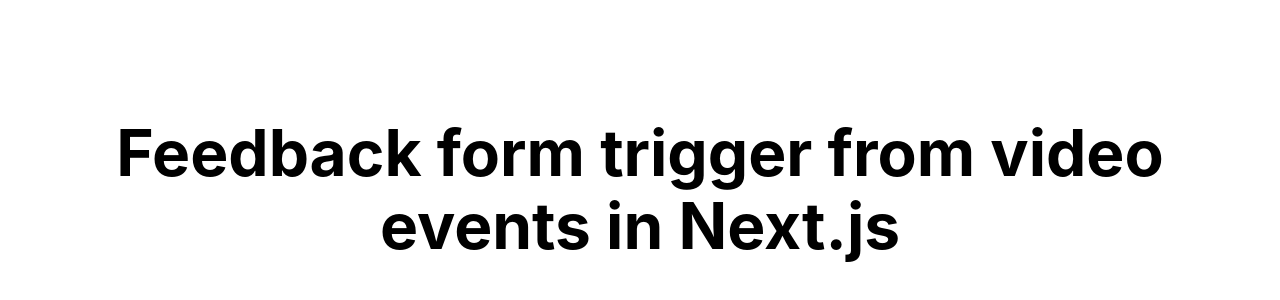
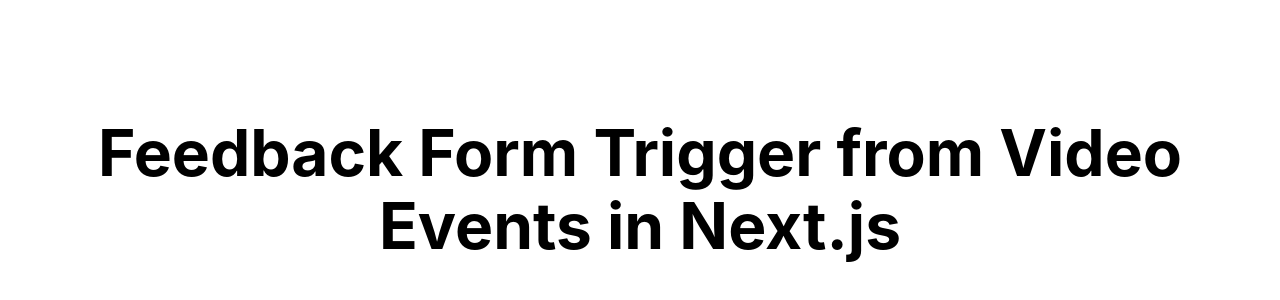
Before and after one commit to ugwutotheeshoes/video-trigger-next, a Next.js app: page / in a window 1280 px wide. Shown: the part 184-484 px from the top of the page. Built offline with nearby package versions, Linux system fonts and the light colour scheme.

Commit message:
Update index.js

```diff
--- a/pages/index.js
+++ b/pages/index.js
@@ -20,7 +20,7 @@
 
       <main className={styles.main}>
         <h1 className={styles.title}>
-          Feedback form trigger from video events in Next.js
+          Feedback Form Trigger from Video Events in Next.js
         </h1>
         <CloudinaryContext cloud_name="ugwutotheeshoes">
           <div className={styles.video}>
```
